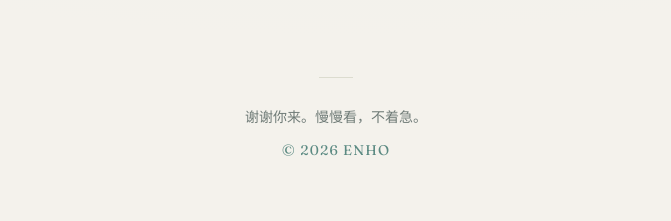
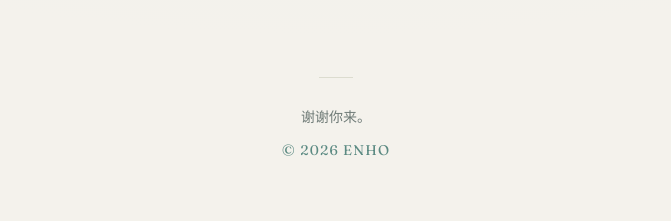
Before and after one commit to enho-site/enho-site.github.io, a Jekyll site: the page built from index.html, in a window 1280 px wide. Shown: the part 1072-1293 px from the top of the page, without its empty margins (304-975 px from the left). Built offline with Jekyll 4.4.1, drawn with Linux system fonts in a browser that asks for light colours; a file with an impossible date is left out.

Commit message:
Update default.html

```diff
--- a/_layouts/default.html
+++ b/_layouts/default.html
@@ -107,7 +107,7 @@
 
   <footer>
     <div class="line"></div>
-    谢谢你来。慢慢看，不着急。
+    谢谢你来。
     <div class="copy">© 2026 ENHO</div>
   </footer>
 </div>
```
